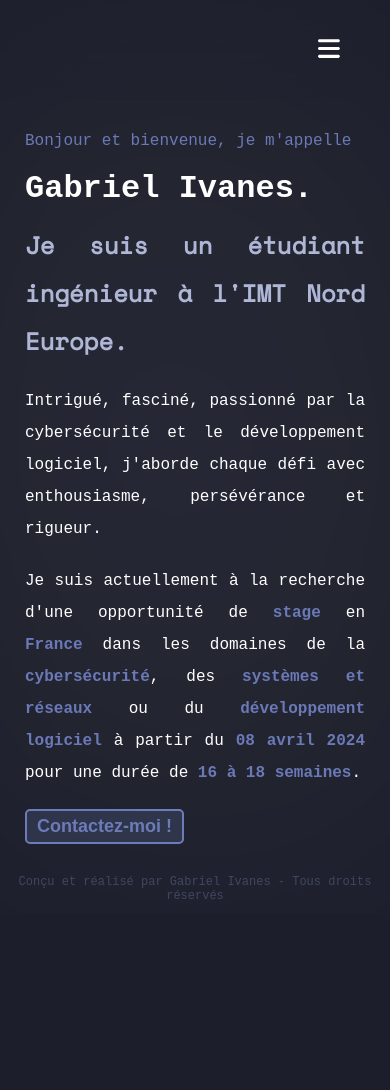
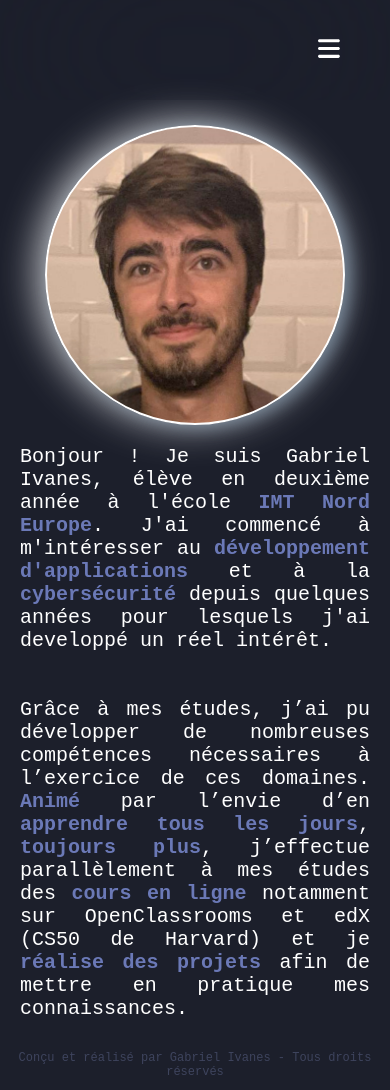
Before and after one commit to GabrielIvanes/portfolio, a React (Vite) app: page /a-propos in a window 390 px wide. Before the commit the page ends 914 px from the top, so only its background shows below. Built offline with nearby package versions, Linux system fonts and the light colour scheme; a web font is replaced by a local one.

Commit message:
about me page responsive and fix header

```diff
--- a/src/App.tsx
+++ b/src/App.tsx
@@ -2,6 +2,7 @@ import { BrowserRouter, Routes, Route } from 'react-router-dom';
 import Header from './components/layouts/header/Header';
 import Footer from './components/layouts/footer/Footer';
 import Home from './pages/Home';
+import AboutMe from './pages/AboutMe';
 
 function App() {
 	return (
@@ -9,6 +10,7 @@ function App() {
 			<Header />
 			<Routes>
 				<Route path='/' element={<Home />} />
+				<Route path='/a-propos' element={<AboutMe />} />
 				<Route path='*' element={<Home />} />
 			</Routes>
 			<Footer />
--- /dev/null
+++ b/src/assets/styles/about-me.css
@@ -0,0 +1,49 @@
+.about-me {
+	display: flex;
+	align-items: center;
+	width: 100%;
+}
+
+.about-me .left {
+	width: 50%;
+	text-align: justify;
+	font-size: 20px;
+}
+
+.about-me .left div {
+	width: 100%;
+}
+
+.about-me .right {
+	width: 50%;
+	display: flex;
+	justify-content: center;
+}
+
+.about-me .right .profile-picture {
+	background-image: url('../images/me.png');
+	min-width: 300px;
+	min-height: 300px;
+	border-radius: 50%;
+	background-position: 0 65%;
+	background-size: cover;
+	border: 2px solid #fff;
+	box-shadow: rgba(136, 165, 191, 0.48) 6px 2px 16px 0px,
+		rgba(255, 255, 255, 0.8) -6px -2px 40px 0px;
+}
+
+@media screen and (max-width: 1100px) {
+	.about-me {
+		flex-direction: column-reverse;
+		padding: 125px 20px 0 20px !important;
+	}
+
+	.about-me .left {
+		width: 100%;
+		margin: 20px 0;
+	}
+
+	.about-me .right {
+		width: 100%;
+	}
+}
--- a/src/assets/styles/home.css
+++ b/src/assets/styles/home.css
@@ -1,10 +1,3 @@
-.home {
-	position: relative;
-	min-height: calc(100vh - 50px);
-	width: 100%;
-	padding: 125px 100px 0 100px;
-}
-
 .home .presentation {
 	width: 60%;
 	filter: drop-shadow(0 0 150px #ffffff);
@@ -27,10 +20,6 @@
 .home .presentation div {
 	line-height: 1.5;
 	text-align: justify;
-}
-
-.home .presentation div strong {
-	color: var(--accent-color);
 }
 
 .home .tagline {
--- a/src/components/layouts/header/header.css
+++ b/src/components/layouts/header/header.css
@@ -8,7 +8,7 @@ header {
 	height: 125px;
 	width: 100%;
 	position: fixed;
-	backdrop-filter: blur(30px);
+	backdrop-filter: blur(100px);
 	z-index: 1;
 }
 
--- a/src/index.css
+++ b/src/index.css
@@ -4,6 +4,7 @@
 @import url('https://fonts.googleapis.com/css2?family=Nova+Mono&display=swap');
 
 @import './assets/styles/home.css';
+@import './assets/styles/about-me.css';
 
 * {
 	box-sizing: border-box;
@@ -57,6 +58,13 @@ html {
 	border-radius: 10px;
 }
 
+.wrapper {
+	position: relative;
+	min-height: calc(100vh - 50px);
+	width: 100%;
+	padding: 125px 100px 0 100px;
+}
+
 button {
 	padding: 5px 10px;
 	border: 2px solid var(--accent-color);
@@ -72,3 +80,7 @@ button:hover {
 	background-color: var(--accent-color-opacity);
 	transition: var(--transition);
 }
+
+div strong {
+	color: var(--accent-color);
+}
--- /dev/null
+++ b/src/pages/AboutMe.tsx
@@ -0,0 +1,31 @@
+function AboutMe() {
+	return (
+		<div className='about-me wrapper'>
+			<div className='left'>
+				<div>
+					Bonjour ! Je suis Gabriel Ivanes, élève en deuxième année à l'école{' '}
+					<strong>IMT Nord Europe</strong>. J'ai commencé à m'intéresser au{' '}
+					<strong>développement d'applications</strong> et à la{' '}
+					<strong>cybersécurité</strong> depuis quelques années pour lesquels
+					j'ai developpé un réel intérêt.
+				</div>
+				<br />
+				<br />
+				<div>
+					Grâce à mes études, j’ai pu développer de nombreuses compétences
+					nécessaires à l’exercice de ces domaines. <strong>Animé</strong> par
+					l’envie d’en <strong>apprendre tous les jours</strong>,{' '}
+					<strong>toujours plus</strong>, j’effectue parallèlement à mes études
+					des <strong>cours en ligne</strong> notamment sur OpenClassrooms et
+					edX (CS50 de Harvard) et je <strong>réalise des projets</strong> afin
+					de mettre en pratique mes connaissances.
+				</div>
+			</div>
+			<div className='right'>
+				<div className='profile-picture'></div>
+			</div>
+		</div>
+	);
+}
+
+export default AboutMe;
--- a/src/pages/Home.tsx
+++ b/src/pages/Home.tsx
@@ -13,7 +13,7 @@ function Home() {
 	window.addEventListener('resize', handleResize);
 
 	return (
-		<div className='home'>
+		<div className='home wrapper'>
 			<div className='presentation'>
 				<div>
 					<p>Bonjour et bienvenue, je m'appelle</p>
```
Also changed, not shown: src/assets/images/me.png (added).
